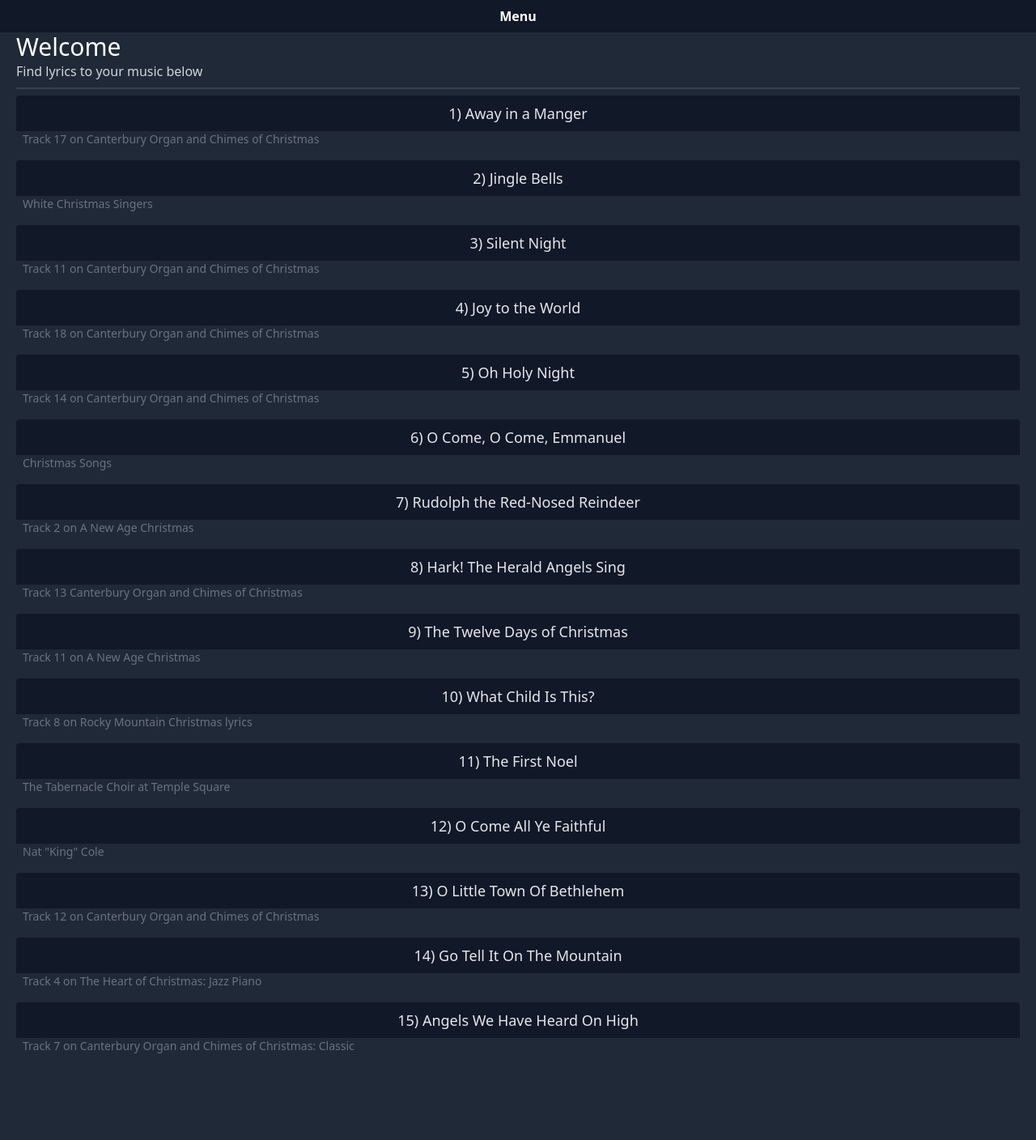
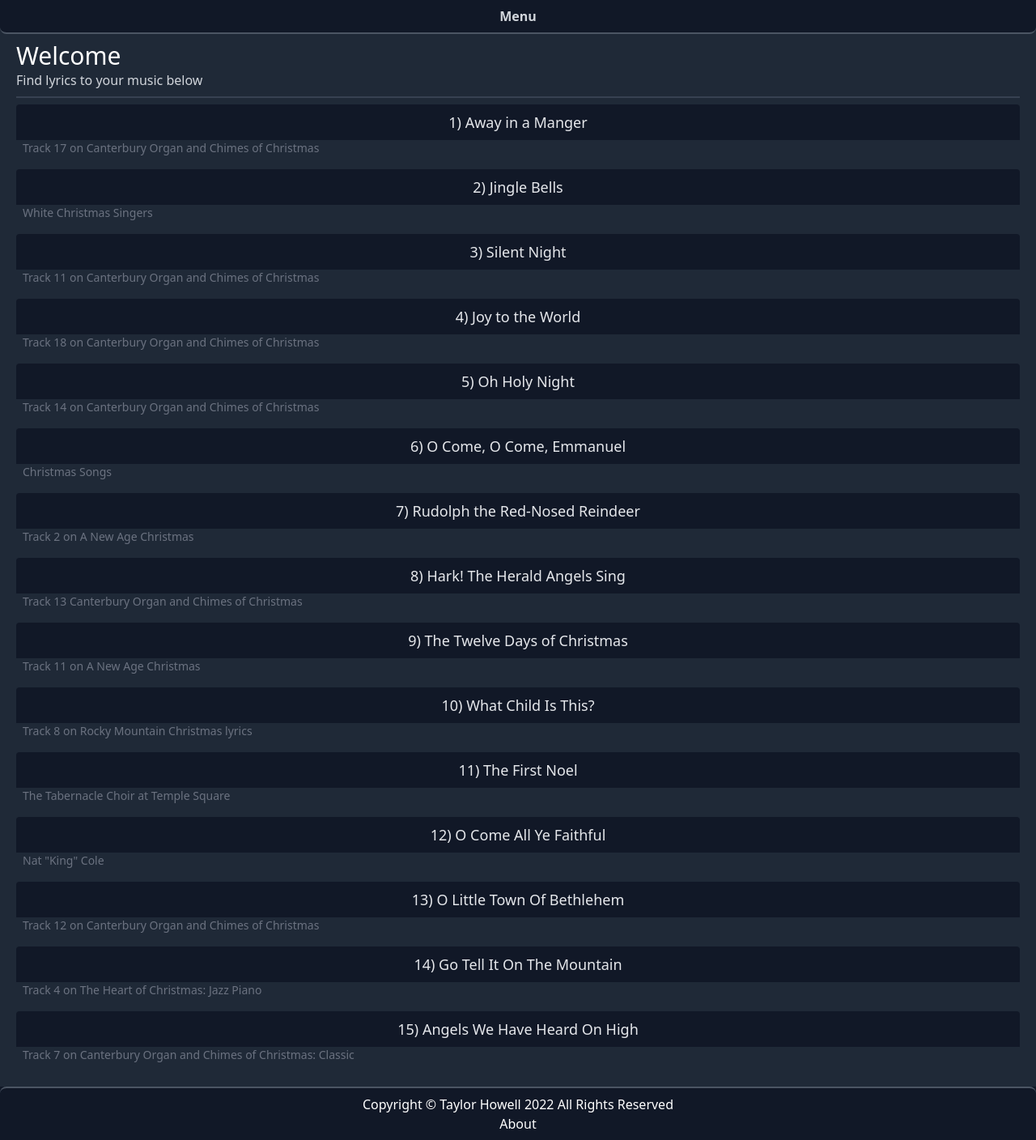
Before and after one commit to EarliestFall988/Lyr, a Nuxt app: page / in a window 1280 px wide. Shown: the whole page at 81% size. Before the commit the page ends 1358 px from the top, so only its background shows below. Built offline with nearby package versions, Linux system fonts and the light colour scheme.

Commit message:
tweaking the web site colors and adding footer

```diff
--- a/App.vue
+++ b/App.vue
@@ -8,6 +8,6 @@
 
 <style>
 body {
-  background-color: #1f2937;
+  background-color: #111827;
 }
 </style>
--- a/layouts/default.vue
+++ b/layouts/default.vue
@@ -4,7 +4,7 @@
       <div v-if="!menuOpen">
         <button
           @click="menuOpen = true"
-          class="bg-gray-900 p-2 mr-1 w-screen text-white font-bold"
+          class="bg-gray-900 p-2 mr-1 w-screen text-gray-300 rounded-b-lg font-bold border-b-2 border-gray-600"
         >
           Menu
         </button>
@@ -20,18 +20,29 @@
     >
       <nav
         v-if="menuOpen"
-        class="bg-gray-900 flex flex-row justify-around w-screen py-5 px-2"
+        class="bg-gray-900 flex flex-row justify-around w-screen py-5 px-2 border-b-2 border-gray-600 rounded-b-lg"
       >
         <!-- <NuxtLink class="font-bold text-white" to="/">Lyr</NuxtLink> -->
         <NuxtLink class="text-white" to="/">Lyrics</NuxtLink>
         <NuxtLink class="text-white" to="/about">About</NuxtLink>
-        <button class="text-white" @click="menuOpen = false">X</button>
+        <button
+          class="text-white border-2 border-red-900 px-2 rounded"
+          @click="menuOpen = false"
+        >
+          Close
+        </button>
       </nav>
     </Transition>
   </div>
 
-  <div class="py-10 mx-5">
+  <div class="pt-[4%] pb-[1%] px-5 bg-gray-800">
     <slot />
+  </div>
+  <div
+    class="py-2 text-center text-white bg-gray-900 rounded-t-lg border-t-2 border-gray-600"
+  >
+    <p>Copyright &copy; Taylor Howell 2022 All Rights Reserved</p>
+    <a href="/about">About</a>
   </div>
 </template>
 
```
